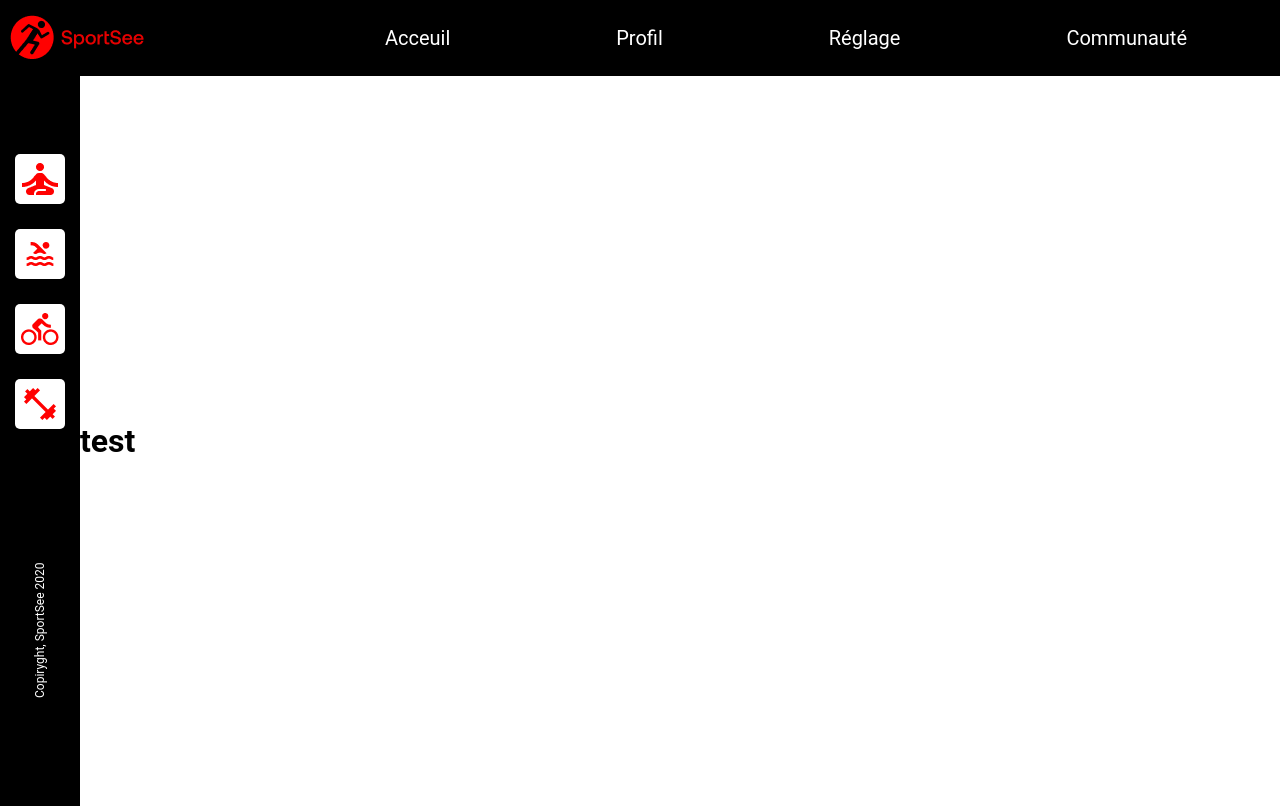
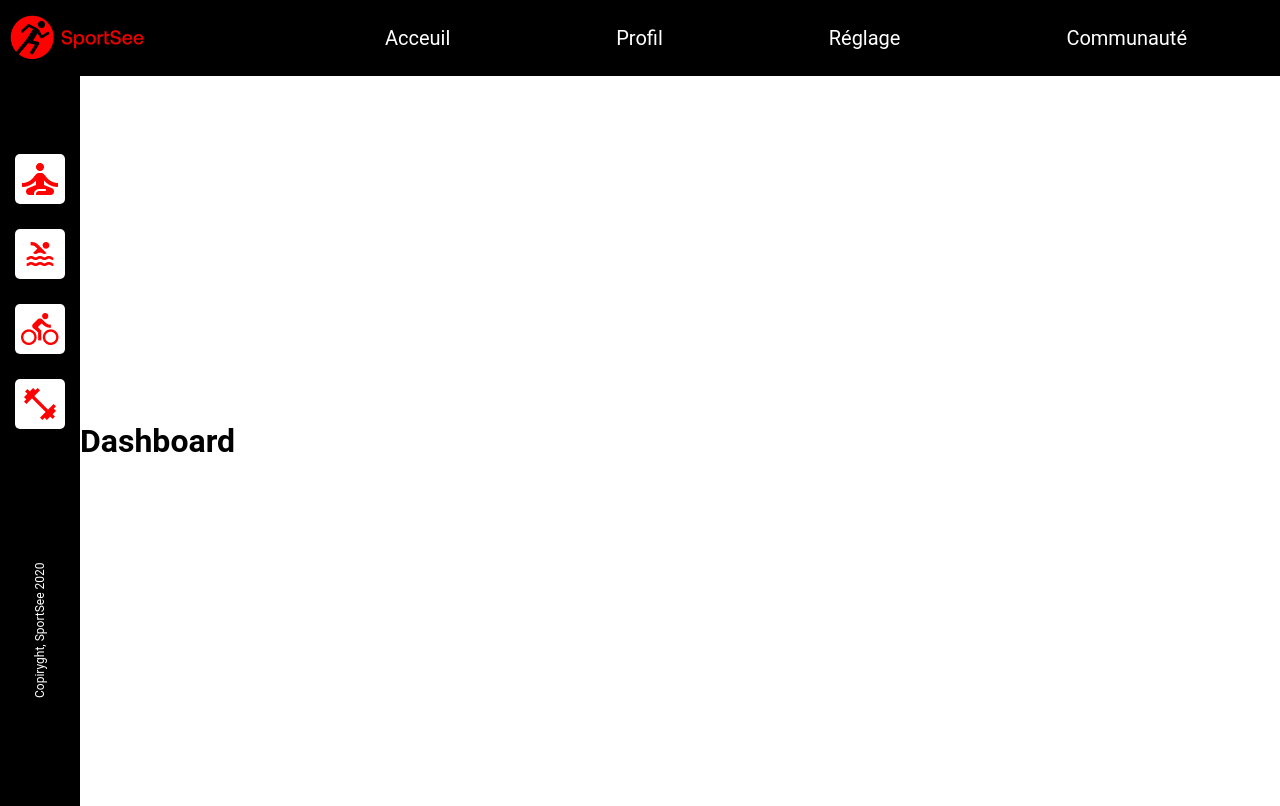
Before and after one commit to HOELCODE/SPORTSEE, a React (Vite) app: page /test in a window 1280 px wide. Built offline with nearby package versions, Linux system fonts and the light colour scheme.

Commit message:
ajout de routeur pourgerer les deux utilisateurs

```diff
--- a/package.json
+++ b/package.json
@@ -11,7 +11,8 @@
   },
   "dependencies": {
     "react": "^19.0.0",
-    "react-dom": "^19.0.0"
+    "react-dom": "^19.0.0",
+    "react-router-dom": "^7.4.0"
   },
   "devDependencies": {
     "@eslint/js": "^9.21.0",
--- a/src/App.jsx
+++ b/src/App.jsx
@@ -1,6 +1,6 @@
 import Navbar from './layout/Navbar';
 import Aside from './layout/Aside';
-import Main from './layout/Main';
+import AppRouter from './routes/Router';
 
 import './css/App.css';
 
@@ -11,7 +11,7 @@ function App() {
       <Navbar />
       <div className="container">
         <Aside />
-        <Main />
+        <AppRouter />
       </div>
 
     </div>
--- a/src/main.jsx
+++ b/src/main.jsx
@@ -1,9 +1,12 @@
 import { StrictMode } from 'react'
 import { createRoot } from 'react-dom/client'
+import { BrowserRouter } from 'react-router-dom';
 import App from './App.jsx'
 
 createRoot(document.getElementById('root')).render(
   <StrictMode>
-    <App />
+    <BrowserRouter>
+      <App />
+    </BrowserRouter>
   </StrictMode>,
 )
--- /dev/null
+++ b/src/pages/Dashboard.jsx
@@ -0,0 +1,9 @@
+const Dashboard = () => {
+  return (
+    <div>
+      <h1>Dashboard</h1>
+    </div>
+  );
+};
+
+export default Dashboard;
--- /dev/null
+++ b/src/routes/Router.jsx
@@ -0,0 +1,12 @@
+import { Routes, Route } from "react-router-dom";
+import Dashboard from "../pages/Dashboard";
+
+const AppRouter = () => {
+    return (
+        <Routes>
+            <Route path="/test" element={<Dashboard />} />
+        </Routes>
+    );
+};
+
+export default AppRouter;
```
Also changed, not shown: 1 other file (tests, documents, lock files or other folders).
